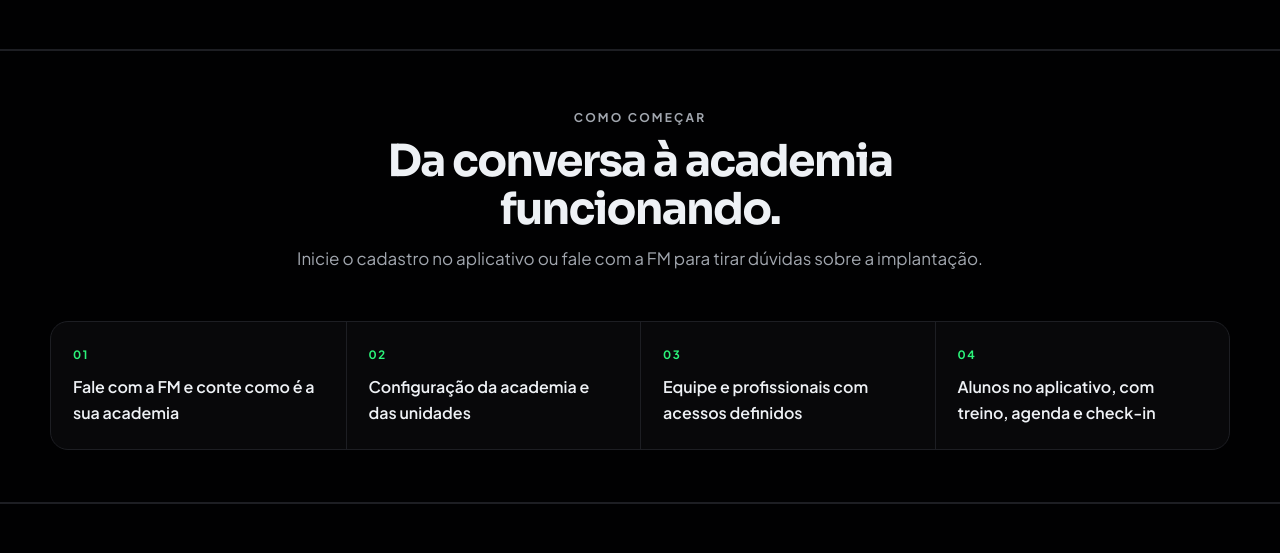
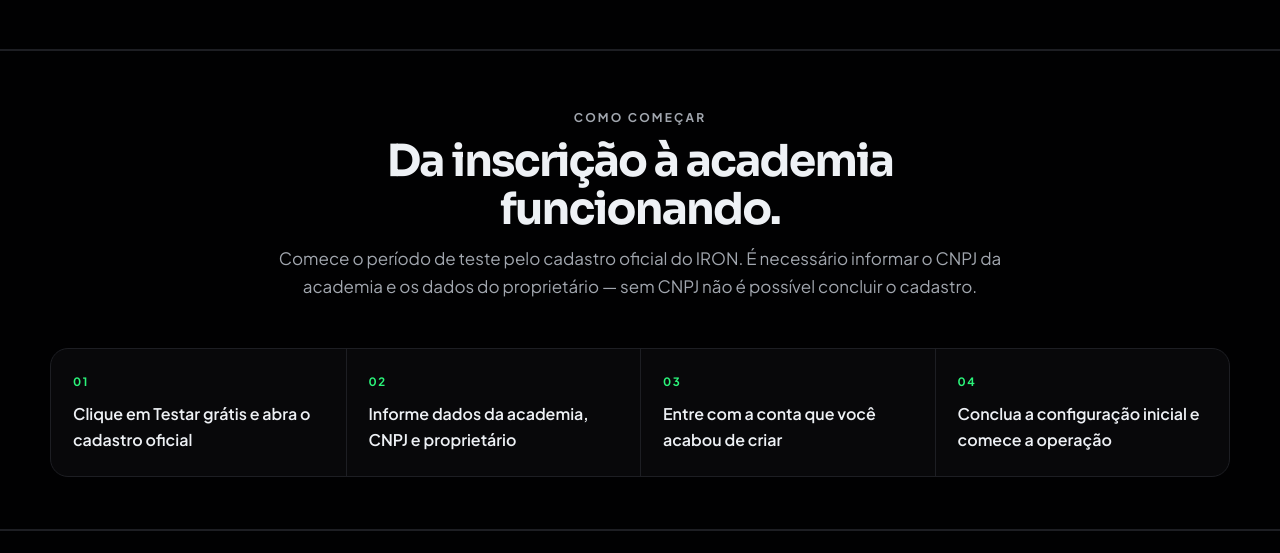
Before and after one commit to faabio3131/site-ironfit-core, a plain HTML site: page index.html in a window 1280 px wide. Shown: the part 11221-11774 px from the top of the page. Drawn offline with Linux system fonts and the light colour scheme.

Commit message:
fix: alinha fluxo de cadastro (CNPJ obrigatório) com o site oficial
Botões de teste grátis voltam a apontar para o cadastro oficial com
?iniciar-teste=1 (igual à página do Iron Fit no site da FM). O texto
de "Como começar" passa a deixar explícito que o CNPJ da academia e
os dados do proprietário são obrigatórios para concluir o cadastro,
conforme a regra comercial confirmada pelo diretor.

Co-Authored-By: Claude Sonnet 5 <noreply@anthropic.com>
Claude-Session: https://claude.ai/code/session_01N9jEQAjdyM9HMrfXY7m9qk

```diff
--- a/index.html
+++ b/index.html
@@ -25,7 +25,7 @@
 <li><a href="#planos">Planos</a></li>
 <li><a href="#duvidas">Dúvidas</a></li>
 </ul>
-<a class="btn sm p" href="https://app.ironfitcore.com.br/">Testar grátis</a></div>
+<a class="btn sm p" href="https://app.ironfitcore.com.br/?iniciar-teste=1">Testar grátis</a></div>
 </div>
 <section class="phero">
 <div class="wrap">
@@ -34,7 +34,7 @@
 Plataforma integrada para academias e operações fitness</span> <span class="pill am">Piloto</span>
 <h1>A academia inteira conectada. Do treino ao financeiro.</h1>
 <p class="lead">Gestão, operação e jornada do aluno em uma única plataforma. A equipe acompanha a academia em um só ambiente, e o aluno leva treinos, agenda, check-in, evolução e financeiro no aplicativo. A inteligência apoia; o profissional continua no controle.</p>
-<div class="b"><a class="btn p l" href="https://app.ironfitcore.com.br/">Começar teste grátis</a>
+<div class="b"><a class="btn p l" href="https://app.ironfitcore.com.br/?iniciar-teste=1">Começar teste grátis</a>
 <a class="btn l" href="https://wa.me/5511978350851?text=Ol%C3%A1!%20Quero%20conhecer%20o%20Iron%20Fit%20Core.%20Podemos%20conversar%20sobre%20disponibilidade%20e%20implanta%C3%A7%C3%A3o%3F">Falar com a FM</a></div>
 <p class="note">Inicie o cadastro da sua academia pelo aplicativo.</p>
 </div>
@@ -604,18 +604,18 @@ ClassPass (em estudo)</div>
 <section class="sec soft" id="como-comecar">
 <div class="wrap">
 <div class="sh center"><span class="kick">Como começar</span>
-<h2>Da conversa à academia funcionando.</h2>
-<p class="sub">Inicie o cadastro no aplicativo ou fale com a FM para tirar dúvidas sobre a implantação.</p>
+<h2>Da inscrição à academia funcionando.</h2>
+<p class="sub">Comece o período de teste pelo cadastro oficial do IRON. É necessário informar o CNPJ da academia e os dados do proprietário — sem CNPJ não é possível concluir o cadastro.</p>
 </div>
 <div class="flow">
 <div><b>01</b>
-<span>Fale com a FM e conte como é a sua academia</span></div>
+<span>Clique em Testar grátis e abra o cadastro oficial</span></div>
 <div><b>02</b>
-<span>Configuração da academia e das unidades</span></div>
+<span>Informe dados da academia, CNPJ e proprietário</span></div>
 <div><b>03</b>
-<span>Equipe e profissionais com acessos definidos</span></div>
+<span>Entre com a conta que você acabou de criar</span></div>
 <div><b>04</b>
-<span>Alunos no aplicativo, com treino, agenda e check-in</span></div>
+<span>Conclua a configuração inicial e comece a operação</span></div>
 </div>
 </div>
 </section>
@@ -639,7 +639,7 @@ ClassPass (em estudo)</div>
 <div class="v">Sob consulta</div>
 </div>
 </div>
-<div class="center" style="margin-top:32px;display:flex;gap:12px;justify-content:center;flex-wrap:wrap"><a class="btn p l" href="https://app.ironfitcore.com.br/">Começar teste grátis</a>
+<div class="center" style="margin-top:32px;display:flex;gap:12px;justify-content:center;flex-wrap:wrap"><a class="btn p l" href="https://app.ironfitcore.com.br/?iniciar-teste=1">Começar teste grátis</a>
 <a class="btn l" href="https://wa.me/5511978350851?text=Ol%C3%A1!%20Quero%20conhecer%20o%20Iron%20Fit%20Core.%20Podemos%20conversar%20sobre%20disponibilidade%20e%20implanta%C3%A7%C3%A3o%3F">Falar com a FM</a></div>
 </div>
 </section>
@@ -695,7 +695,7 @@ ClassPass (em estudo)</div>
 <h2>Iron Fit Core</h2>
 <p>Gestão, alunos, treinos, avaliações, agenda, acesso, equipamentos e financeiro em uma operação conectada.</p>
 </div>
-<div class="b"><a class="btn w l" href="https://app.ironfitcore.com.br/">Começar teste grátis</a>
+<div class="b"><a class="btn w l" href="https://app.ironfitcore.com.br/?iniciar-teste=1">Começar teste grátis</a>
 <a class="btn gh l" href="mailto:comercial@fmtecnologiaia.com.br">Falar por e-mail</a></div>
 </div>
 </div>
```
